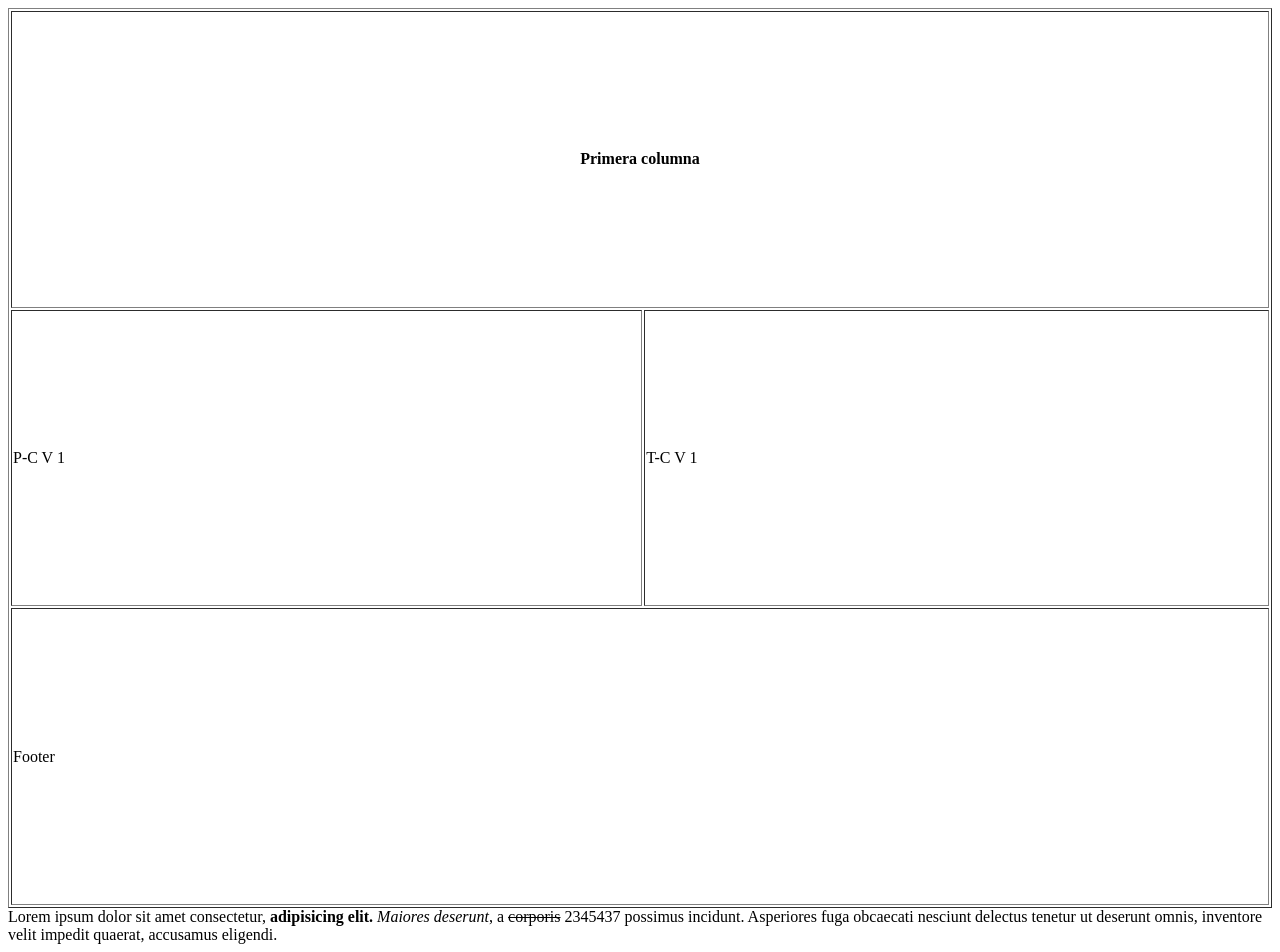
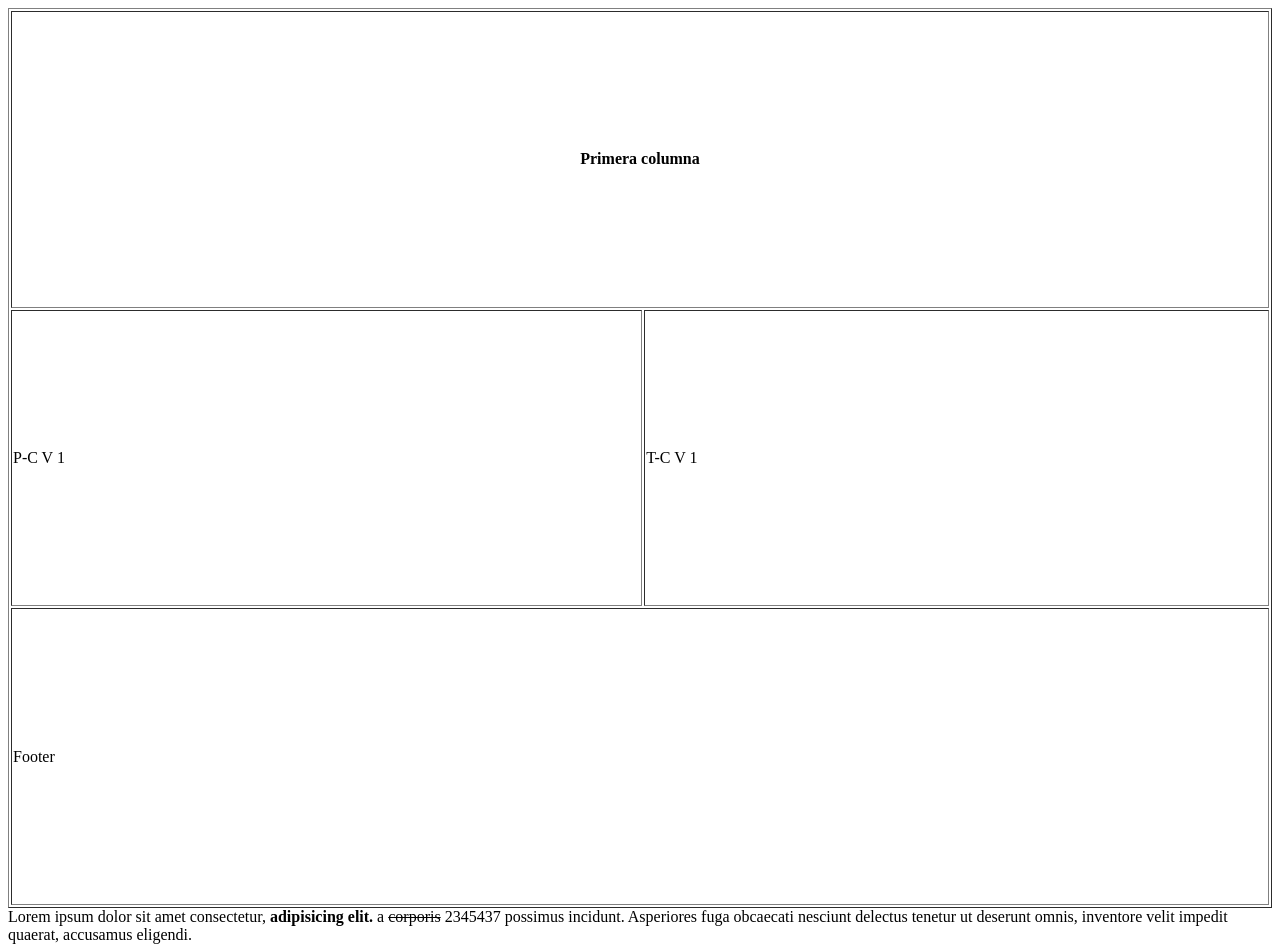
Before and after one commit to soporte00/repotest, a plain HTML site: page index.html in a window 1280 px wide. Drawn offline with Linux system fonts and the light colour scheme.

Commit message:
italic paragraph was removed

```diff
--- a/index.html
+++ b/index.html
@@ -28,7 +28,7 @@
 
 
         Lorem ipsum dolor sit amet consectetur,
-        <b>adipisicing elit.</b> <i>Maiores deserunt</i>, a <s>corporis</s> 234543<super>7</super> possimus incidunt.
+        <b>adipisicing elit.</b>  a <s>corporis</s> 234543<super>7</super> possimus incidunt.
         Asperiores fuga obcaecati nesciunt delectus tenetur ut deserunt omnis, inventore velit
         impedit quaerat, accusamus eligendi.
 
```
